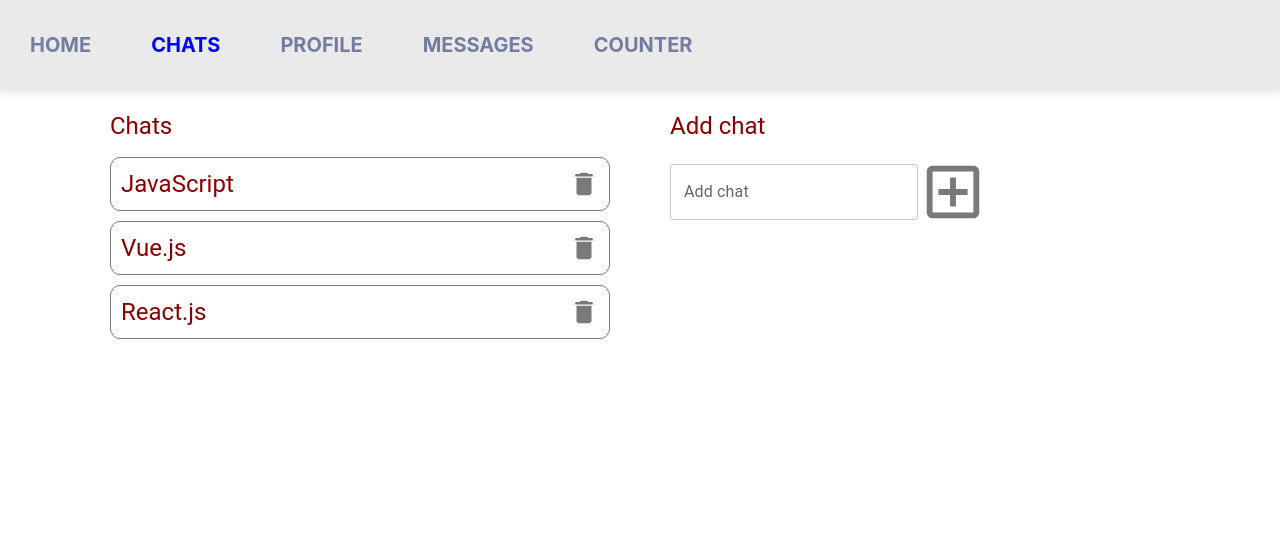
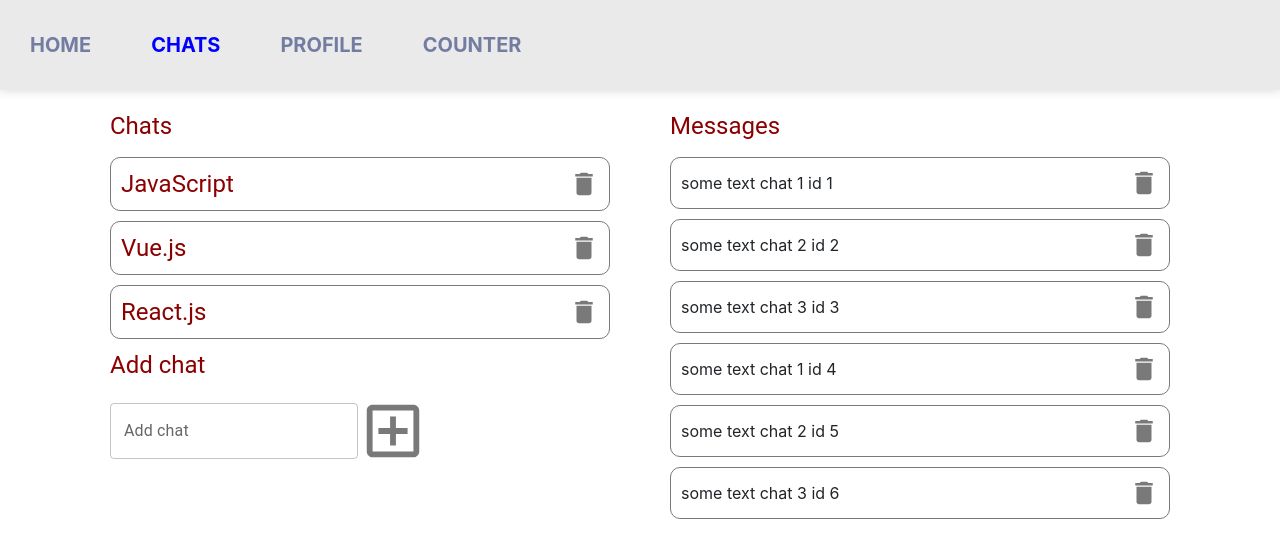
Before and after one commit to Sergey-TR/react, a React (Create React App) app: page /chats in a window 1280 px wide. Shown: the top 558 px of the page. Built offline with nearby package versions, Linux system fonts and the light colour scheme.

Commit message:
hw_6 complete

```diff
--- a/src/App.jsx
+++ b/src/App.jsx
@@ -6,7 +6,6 @@ import Profile from './components/pages/Profile';
 import NotFound from './components/pages/NotFound';
 import LayoutMenu from './components/layouts/LayoutMenu';
 import Counter from './components/counter/Counter';
-import Messages from './components/pages/Messages';
 
 function App() {
 
@@ -17,7 +16,6 @@ function App() {
           <Route index element={<Home />} />
           <Route path={'/chats'} element={<Chat />} />
           <Route path={'/profile'} element={<Profile />} />
-          <Route path={'/messages'} element={<Messages />} />
           <Route path={'/counter'} element={<Counter />} />
         </Route>
         <Route path={'*'} element={<NotFound />} />
--- a/src/components/layouts/LayoutMenu.jsx
+++ b/src/components/layouts/LayoutMenu.jsx
@@ -11,8 +11,6 @@ const LayoutMenu = () => {
                     className="linkMenu">Chats</NavLink>
                 <NavLink style={({ isActive }) => ({ color: isActive ? '#0000FF' : '#737CA1' })} to={'/profile'}
                     className="linkMenu">Profile</NavLink>
-                <NavLink style={({ isActive }) => ({ color: isActive ? '#0000FF' : '#737CA1' })} to={'/messages'}
-                    className="linkMenu">Messages</NavLink>
                 <NavLink style={({ isActive }) => ({ color: isActive ? '#0000FF' : '#737CA1' })} to={'/counter'}
                     className="linkMenu">Counter</NavLink>
             </header>
--- a/src/components/pages/Chat.jsx
+++ b/src/components/pages/Chat.jsx
@@ -4,13 +4,22 @@ import AddBoxOutlined from "@mui/icons-material/AddBoxOutlined";
 import { Box, TextField, Typography } from "@mui/material";
 import { useSelector, useDispatch } from "react-redux";
 import { getChats } from "../../redux/reducers/chatReducer/chatSelector";
+import { getMessages } from "../../redux/reducers/messageReducer/messageSelector";
 import { ADD_CHAT, DELETE_CHAT } from "../../redux/types";
+import Messages from "./Messages";
 
 const Chat = () => {
 
     const chats = useSelector(getChats);
+    const messages = useSelector(getMessages)
     const [name, setName] = useState('');
+    const [filteredMessage, setFilterMessage] = useState([]);
     const dispatch = useDispatch();
+
+    const filterMessage = (id) => {
+        const filerMessageByChat = messages.filter((message) => message.chat_id === id)
+        setFilterMessage(filerMessageByChat)
+    }
 
     const deleteChat = (id) => {
         dispatch({
@@ -43,7 +52,8 @@ const Chat = () => {
                         chats.map((chat) => (
                             <div key={chat.id} className="wrapper-box">
                                 <Typography variant="h5" component="div"
-                                    sx={{ color: "#8B0000" }}
+                                    sx={{ color: "#8B0000", paddingRight: "200px", cursor: "pointer" }}
+                                    onClick={() => filterMessage(chat.id)}
                                 >
                                     {chat.name}
                                 </Typography>
@@ -53,7 +63,6 @@ const Chat = () => {
                             </div>
                         ))
                     }
-                </Box>
                     <Box sx={{ display: 'flex', flexDirection: 'column', alignItems: 'self-start', width: 500 }}
                         component="div"
                     >
@@ -80,6 +89,8 @@ const Chat = () => {
                             />
                         </Box>
                     </Box>
+                </Box>
+                    <Messages filteredMessage={filteredMessage}/>
             </div>
         </div>
     );
--- a/src/components/pages/Messages.jsx
+++ b/src/components/pages/Messages.jsx
@@ -1,23 +1,31 @@
 import React from "react";
 import { useSelector } from "react-redux";
 import { getMessages } from "../../redux/reducers/messageReducer/messageSelector";
+import { Typography } from "@mui/material";
+import DeleteIcon from '@mui/icons-material/Delete';
 
-const Messages= () => {
+const Messages = ({filteredMessage}) => {
 
-    const messages = useSelector(getMessages)
+    const messages = useSelector(getMessages);
+    const messageFromChat = filteredMessage.length ? filteredMessage : messages;
 
     return (
         <div className="wrapper">
-            <div className="wrapperBox">
-                <h1>MESSAGE</h1>
-                {
-                    messages.map((message) => (
-                        <div key={message.id}>
-                            {message.body}
-                        </div>
-                    ))
-                }
-            </div>
+
+            <Typography variant="h5" component="div"
+                sx={{ color: "#8B0000", marginBottom: '15px', textAlign: 'start' }}
+            >
+                Messages
+            </Typography>
+            {
+                messageFromChat.map((message) => (
+                    <div key={message.id} className="wrapper-box">
+                        {message.body}
+                        <DeleteIcon sx={{ color: '#797979', fontSize: 30, cursor: 'pointer' }}/>
+                    </div>
+                ))
+            }
+
         </div>
     )
 }
--- a/src/redux/reducers/messageReducer/messageReducer.js
+++ b/src/redux/reducers/messageReducer/messageReducer.js
@@ -1,23 +1,42 @@
-import { ADD_COMMENT, DELETE_COMMENT } from "../../types";
+import { ADD_MESSAGE, DELETE_MESSAGE } from "../../types";
+// ADD_MESSAGE, DELETE_MESSAGE пока не делал
 
 const initialState = {
     messages: [
         {
             id: 1,
             chat_id: 1,
-            body: 'some text chat 1',
+            body: 'some text chat 1 id 1',
             author: 'Author-1'
         },
         {
             id: 2,
             chat_id: 2,
-            body: 'some text chat 2',
+            body: 'some text chat 2 id 2',
             author: 'Author-2'
         },
         {
             id: 3,
             chat_id: 3,
-            body: 'some text chat 3',
+            body: 'some text chat 3 id 3',
+            author: 'Author-3'
+        },
+        {
+            id: 4,
+            chat_id: 1,
+            body: 'some text chat 1 id 4',
+            author: 'Author-1'
+        },
+        {
+            id: 5,
+            chat_id: 2,
+            body: 'some text chat 2 id 5',
+            author: 'Author-2'
+        },
+        {
+            id: 6,
+            chat_id: 3,
+            body: 'some text chat 3 id 6',
             author: 'Author-3'
         }
     ]
--- a/src/redux/types.js
+++ b/src/redux/types.js
@@ -3,5 +3,5 @@ export const DECREMENT = 'DECREMENT';
 export const ADD_CHAT = 'ADD_CHAT';
 export const GET_CHAT = 'GET_CHAT';
 export const DELETE_CHAT = 'DELETE_CHAT';
-export const ADD_COMMENT = 'ADD_COMMENT';
-export const DELETE_COMMENT = 'DELETE_COMMENT';
+export const ADD_MESSAGE = 'ADD_COMMENT';
+export const DELETE_MESSAGE = 'DELETE_COMMENT';
```
Lines whose indentation alone changed are shown as unchanged.
